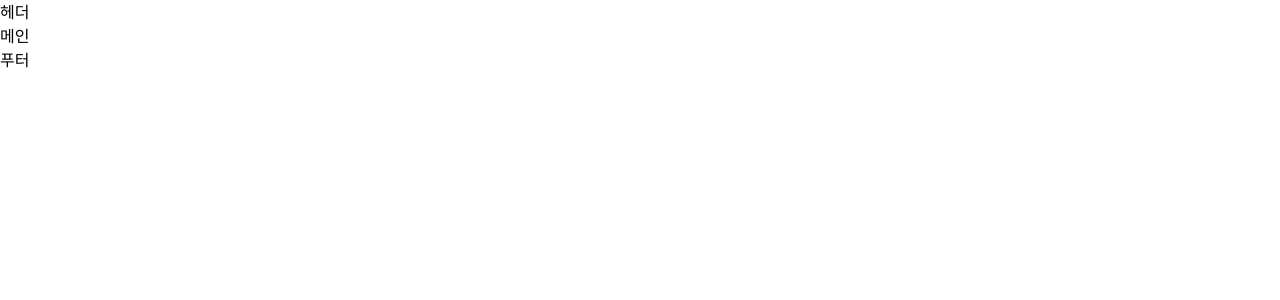
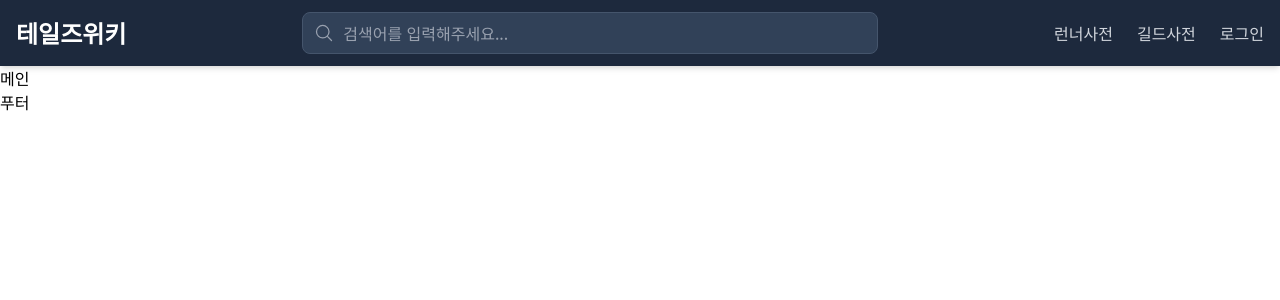
Before and after one commit to tales-wiki/frontend-next, a Next.js app: page / in a window 1280 px wide. Shown: the top 300 px of the page. Built offline with nearby package versions, Linux system fonts and the light colour scheme.

Commit message:
style: 폰트 설정

```diff
--- a/src/app/layout.tsx
+++ b/src/app/layout.tsx
@@ -1,9 +1,12 @@
 import Layout from "@/components/layout/Layout";
 import type { Metadata } from "next";
-import { Inter } from "next/font/google";
+import { Noto_Sans_KR } from "next/font/google";
 import "./globals.css";
 
-const inter = Inter({ subsets: ["latin"] });
+const notoSansKR = Noto_Sans_KR({
+  subsets: ["latin"],
+  weight: ["400", "500", "700"],
+});
 
 export const metadata: Metadata = {
   title: "테일즈위키",
@@ -16,7 +19,7 @@ export default function RootLayout({
 }) {
   return (
     <html lang="ko">
-      <body className={inter.className}>
+      <body className={notoSansKR.className}>
         <Layout>{children}</Layout>
       </body>
     </html>
--- a/src/components/layout/Header.tsx
+++ b/src/components/layout/Header.tsx
@@ -1,5 +1,100 @@
+"use client";
+
+import {
+  Bars3Icon,
+  MagnifyingGlassIcon,
+  XMarkIcon,
+} from "@heroicons/react/24/outline";
+import Link from "next/link";
+import { useState } from "react";
+
 const Header = () => {
-  return <header>헤더</header>;
+  const [isMenuOpen, setIsMenuOpen] = useState(false);
+
+  return (
+    <header className="bg-slate-800 shadow-md">
+      <div className="container mx-auto px-4 py-3">
+        <div className="flex items-center justify-between">
+          {/* 타이틀 */}
+          <Link href="/" className="text-xl lg:text-2xl font-bold text-white">
+            테일즈위키
+          </Link>
+
+          {/* 검색바 - 모바일/태블릿에서는 숨김 */}
+          <div className="hidden lg:flex flex-1 max-w-xl mx-4">
+            <div className="relative w-full">
+              <div className="absolute inset-y-0 left-0 pl-3 flex items-center pointer-events-none">
+                <MagnifyingGlassIcon className="h-5 w-5 text-gray-400" />
+              </div>
+              <input
+                type="text"
+                placeholder="검색어를 입력해주세요..."
+                className="w-full pl-10 pr-4 py-2 bg-slate-700 border border-slate-600 rounded-lg text-white placeholder-gray-400 focus:outline-none focus:ring-2 focus:ring-blue-500 focus:border-transparent"
+              />
+            </div>
+          </div>
+
+          {/* 모바일/태블릿 메뉴 버튼 */}
+          <button
+            className="lg:hidden text-white"
+            onClick={() => setIsMenuOpen(!isMenuOpen)}
+          >
+            {isMenuOpen ? (
+              <XMarkIcon className="h-6 w-6" />
+            ) : (
+              <Bars3Icon className="h-6 w-6" />
+            )}
+          </button>
+
+          {/* 데스크톱 메뉴 */}
+          <nav className="hidden lg:flex items-center space-x-6">
+            <Link href="/runner" className="text-gray-300 hover:text-white">
+              런너사전
+            </Link>
+            <Link href="/guild" className="text-gray-300 hover:text-white">
+              길드사전
+            </Link>
+            <Link href="/login" className="text-gray-300 hover:text-white">
+              로그인
+            </Link>
+          </nav>
+        </div>
+
+        {/* 모바일/태블릿 메뉴 */}
+        {isMenuOpen && (
+          <div className="lg:hidden mt-4">
+            <div className="relative mb-4">
+              <div className="absolute inset-y-0 left-0 pl-3 flex items-center pointer-events-none">
+                <MagnifyingGlassIcon className="h-5 w-5 text-gray-400" />
+              </div>
+              <input
+                type="text"
+                placeholder="검색어를 입력해주세요..."
+                className="w-full pl-10 pr-4 py-2 bg-slate-700 border border-slate-600 rounded-lg text-white placeholder-gray-400 focus:outline-none focus:ring-2 focus:ring-blue-500 focus:border-transparent"
+              />
+            </div>
+            <nav className="flex flex-col items-center space-y-2">
+              <Link href="/runner" className="w-full">
+                <div className="w-full py-2 text-center text-gray-300 hover:text-white hover:bg-slate-700 rounded-lg text-base transition-colors">
+                  런너사전
+                </div>
+              </Link>
+              <Link href="/guild" className="w-full">
+                <div className="w-full py-2 text-center text-gray-300 hover:text-white hover:bg-slate-700 rounded-lg text-base transition-colors">
+                  길드사전
+                </div>
+              </Link>
+              <Link href="/login" className="w-full">
+                <div className="w-full py-2 text-center text-gray-300 hover:text-white hover:bg-slate-700 rounded-lg text-base transition-colors">
+                  로그인
+                </div>
+              </Link>
+            </nav>
+          </div>
+        )}
+      </div>
+    </header>
+  );
 };
 
 export default Header;
```
Also changed, not shown: package.json (+7 -6 lines), 1 other file (tests, documents, lock files or other folders).
